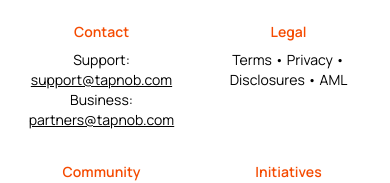
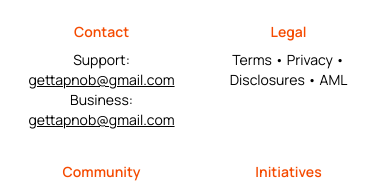
Before and after one commit to Reala-Innovation/tapnob-web, a Next.js app: page / in a window 390 px wide. Shown: the part 5853-6036 px from the top of the page. Built offline with nearby package versions, Linux system fonts and the light colour scheme.

Commit message:
chore: fixed exp timer on mobile

```diff
--- a/app/app/(components)/step3payment.tsx
+++ b/app/app/(components)/step3payment.tsx
@@ -1,6 +1,6 @@
 "use client";
 
-import React, { useEffect, useState } from "react";
+import React, { useEffect, useRef, useState } from "react";
 import api from "@/app/api/axios";
 import { Quote, QuoteResponse } from "@/@types";
 import { Copy, Loader2, Clock } from "lucide-react";
@@ -13,11 +13,12 @@
 }
 
 const Step3 = ({ quoteData, onNext, onPrev }: Props) => {
-  const [invoiceData, setInvoiceData] = useState<Quote|null>(null);
+  const [invoiceData, setInvoiceData] = useState<Quote | null>(null);
   const [loading, setLoading] = useState(true);
   const [copied, setCopied] = useState(false);
   const [error, setError] = useState("");
-  const [expiryTimeLeft, setExpiryTimeLeft] = useState("");
+
+  const expiryRef = useRef<HTMLSpanElement>(null);
 
   const copyToClipboard = () => {
     if (invoiceData?.address) {
@@ -52,13 +53,14 @@
       const diff = timestamp - now;
 
       if (diff <= 0) {
-        setExpiryTimeLeft("Expired");
+        if (expiryRef.current) expiryRef.current.innerText = "Expired";
         return;
       }
 
       const minutes = Math.floor(diff / 60);
       const seconds = diff % 60;
-      setExpiryTimeLeft(`${minutes}m ${seconds}s`);
+      if (expiryRef.current)
+        expiryRef.current.innerText = `${minutes}m ${seconds}s`;
     };
 
     update();
@@ -90,7 +92,7 @@
 
   return (
     <div className="max-w-md mx-auto space-y-6 text-sm text-gray-800">
-      <div className="mx-auto max-w-[260px]  rounded-xl p-3 bg-white shadow-md">
+      <div className="mx-auto max-w-[260px] rounded-xl p-3 bg-white shadow-md">
         <QRCode value={invoiceData?.address as string} size={256} />
       </div>
 
@@ -128,7 +130,12 @@
         <p className="flex items-center gap-2">
           <strong>Expires In:</strong>
           <Clock className="w-4 h-4 text-yellow-500" />
-          <span className="text-orange-500 font-medium">{expiryTimeLeft}</span>
+          <span
+            ref={expiryRef}
+            className="text-orange-500 font-medium inline-block min-w-[60px] text-center"
+          >
+            Loading...
+          </span>
         </p>
       </div>
 
--- a/components/layout/footer.tsx
+++ b/components/layout/footer.tsx
@@ -50,14 +50,14 @@
             <h4 className="font-semibold mb-2 text-orange-600">Contact</h4>
             <p>
               Support:{" "}
-              <a href="mailto:support@tapnob.com" className="underline">
-                support@tapnob.com
+              <a href="mailto:gettapnob@gmail.com" className="underline">
+                gettapnob@gmail.com
               </a>
             </p>
             <p>
               Business:{" "}
               <a href="mailto:partners@tapnob.com" className="underline">
-                partners@tapnob.com
+                gettapnob@gmail.com
               </a>
             </p>
           </div>
```
